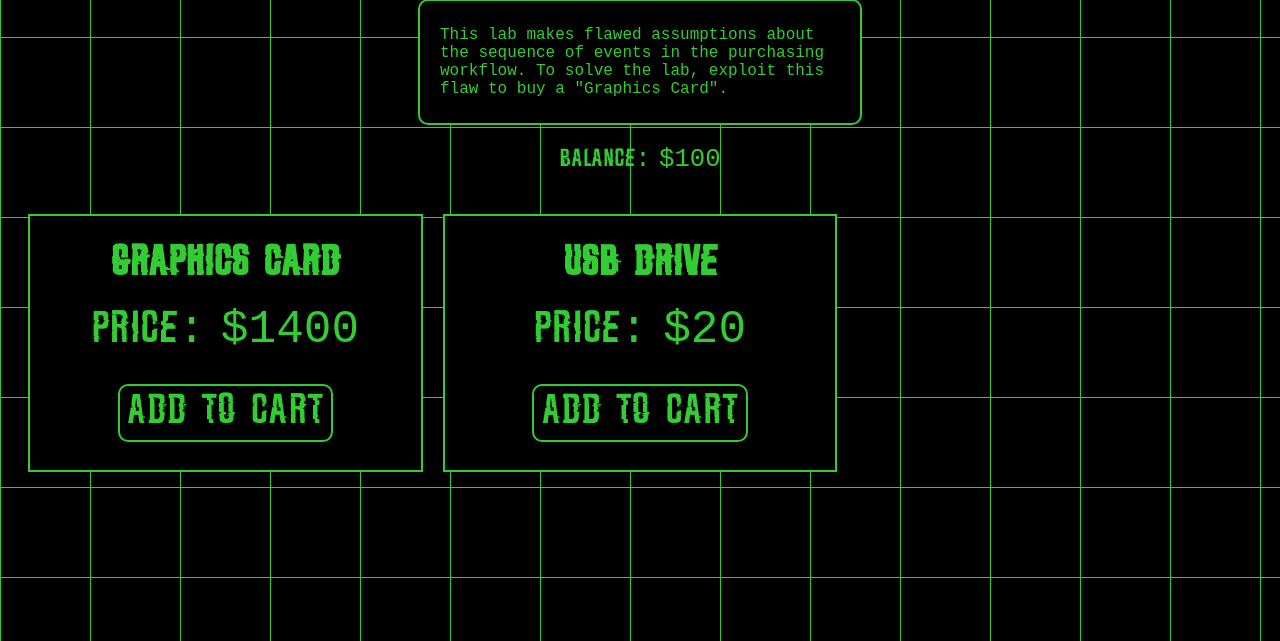
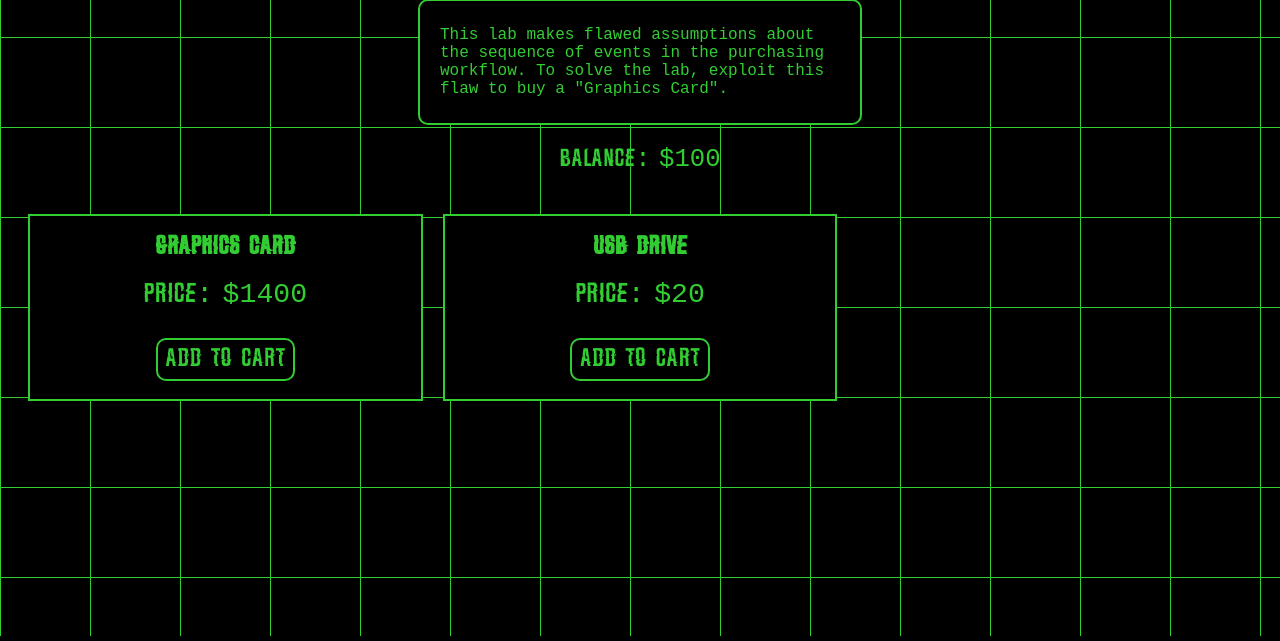
Before and after one commit to Heimd411/canUhackit, a PHP site: page /insufficient_workflow.php in a window 1280 px wide. Shown: the part 323-964 px from the top of the page. Run offline with PHP 8.4, Linux system fonts and the light colour scheme.

Commit message:
smaller items

```diff
--- a/public/css/style.css
+++ b/public/css/style.css
@@ -296,6 +296,13 @@
     margin: 10px;
 }
 
+.product-resize {
+    padding: 10px;
+    text-align: center;
+    font-size: 1.1em;
+    transition: transform 0.3s ease;
+}
+
 @keyframes flicker {
     0%, 95%, 100% {
         opacity: 1;
--- a/public/insufficient_workflow.php
+++ b/public/insufficient_workflow.php
@@ -119,7 +119,7 @@
 
     <div class="grid-container">
         <?php foreach ($products as $id => $product): ?>
-            <div class="grid-item">
+            <div class="grid-item product-resize">
                 <h2><?php echo $product['name']; ?></h2>
                 <p>Price: $<?php echo $product['price']; ?></p>
                 <form method="post">
```
